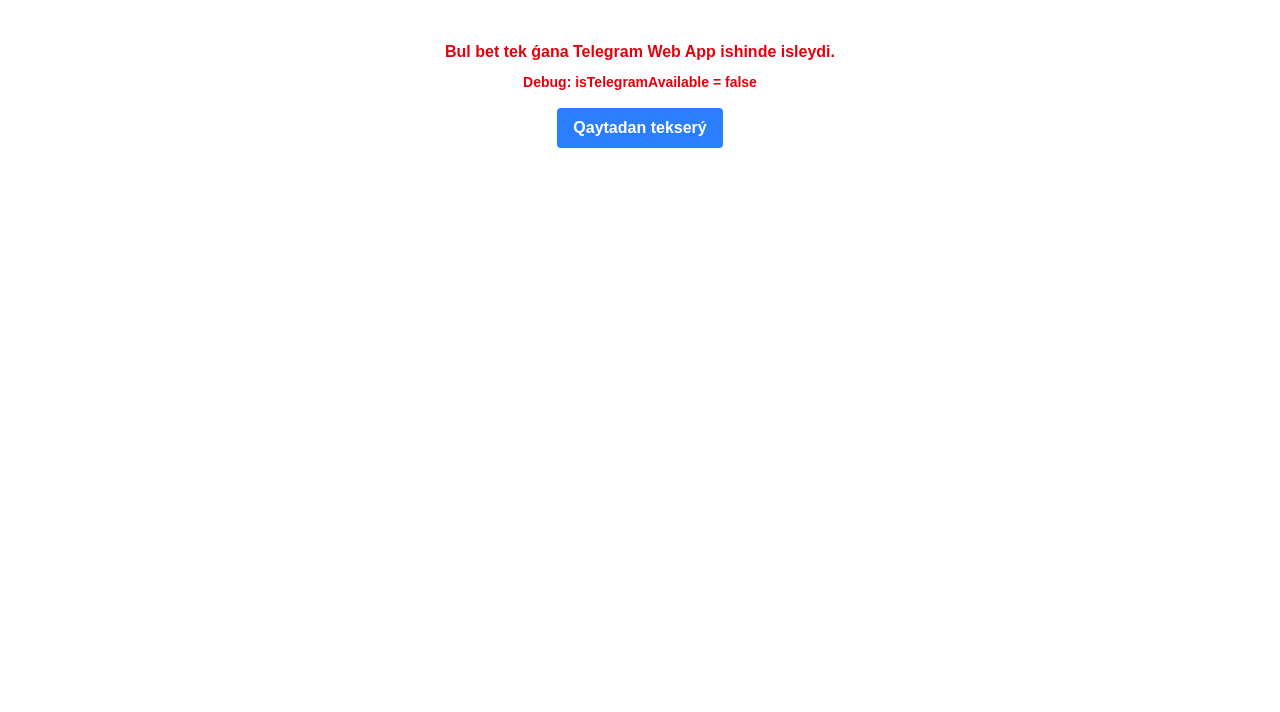
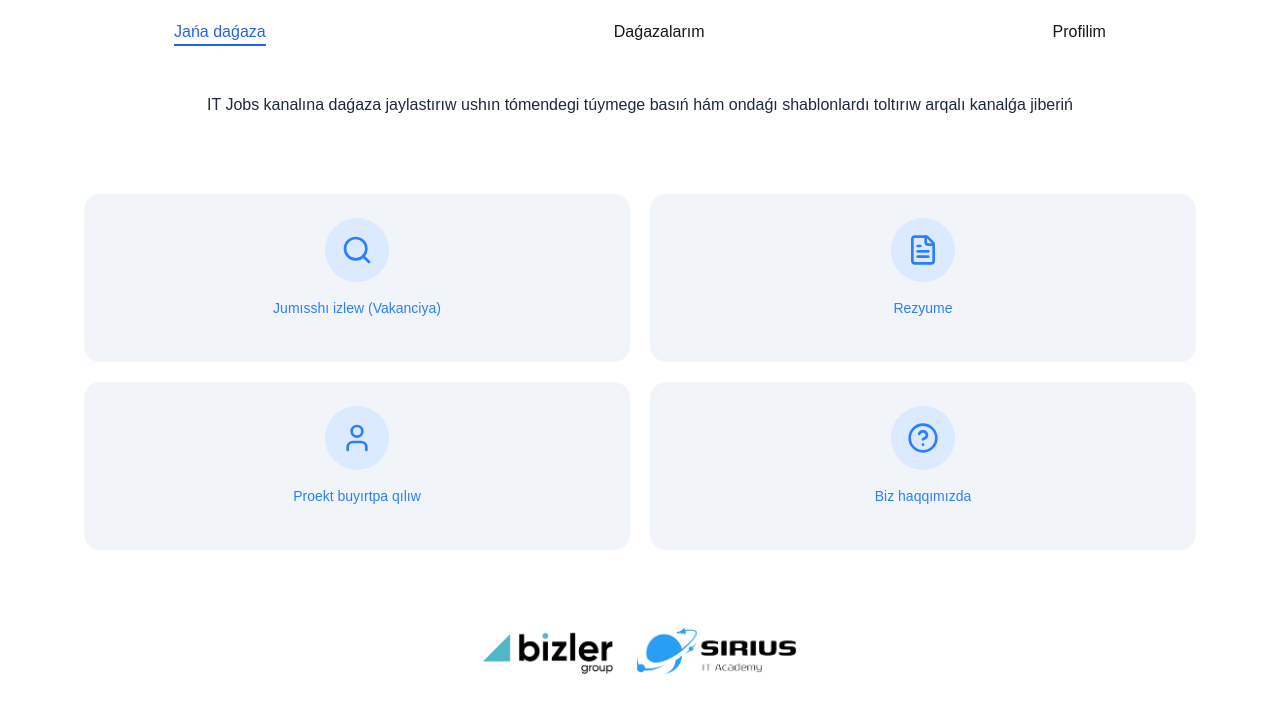
Before and after one commit to uabdirasul/online_jobs_bot_ui, a Next.js app: page / in a window 1280 px wide. Shown: the top 712 px of the page. Built offline with nearby package versions, Linux system fonts and the light colour scheme.

Commit message:
telegram guard later

```diff
--- a/app/layout.tsx
+++ b/app/layout.tsx
@@ -3,8 +3,6 @@
 import ReactQueryProvider from "@/components/ReactQueryProvider";
 import { ThemeProvider } from "next-themes";
 import { Geist, Geist_Mono } from "next/font/google";
-import Script from "next/script";
-import { useEffect, useState } from "react";
 import "./globals.css";
 
 const geistSans = Geist({
@@ -22,118 +20,17 @@
 }: Readonly<{
   children: React.ReactNode;
 }>) {
-  const [isTelegramAvailable, setIsTelegramAvailable] = useState<
-    boolean | null
-  >(null);
-  const [isLoading, setIsLoading] = useState(true);
-
-  const checkTelegramWebApp = () => {
-    console.log("Checking Telegram WebApp...");
-
-    if (typeof window !== "undefined") {
-      const tg = (window as any).Telegram?.WebApp;
-
-      console.log("Telegram object:", (window as any).Telegram);
-      console.log("WebApp object:", tg);
-
-      if (tg) {
-        console.log("Telegram WebApp found!");
-        tg.ready();
-
-        console.log("initData:", tg.initData);
-        console.log("initDataUnsafe:", tg.initDataUnsafe);
-
-        // More lenient check - if WebApp exists, consider it valid
-        const isRealTelegramWebApp = true; // Start with true for testing
-
-        setIsTelegramAvailable(isRealTelegramWebApp);
-      } else {
-        console.log("Telegram WebApp not found");
-        setIsTelegramAvailable(false);
-      }
-    } else {
-      console.log("Window not available");
-      setIsTelegramAvailable(false);
-    }
-    setIsLoading(false);
-  };
-
-  useEffect(() => {
-    // Check immediately
-    checkTelegramWebApp();
-
-    // Also check after delays to ensure script is loaded
-    const timeoutId1 = setTimeout(checkTelegramWebApp, 100);
-    const timeoutId2 = setTimeout(checkTelegramWebApp, 500);
-    const timeoutId3 = setTimeout(checkTelegramWebApp, 1000);
-
-    return () => {
-      clearTimeout(timeoutId1);
-      clearTimeout(timeoutId2);
-      clearTimeout(timeoutId3);
-    };
-  }, []);
-
-  if (isLoading) {
   return (
     <html lang="en" suppressHydrationWarning>
-        <head>
-          <Script
-            src="https://telegram.org/js/telegram-web-app.js"
-            strategy="beforeInteractive"
-            onLoad={() => {
-              console.log("Telegram script loaded via Script component");
-              setTimeout(checkTelegramWebApp, 100);
-            }}
-            onError={(e) => {
-              console.error("Failed to load Telegram script:", e);
-            }}
-          />
-        </head>
       <body
         className={`${geistSans.variable} ${geistMono.variable} antialiased`}
       >
-          <div className="text-center mt-10">Júklenip atır...</div>
-        </body>
-      </html>
-    );
-  }
-
-  return (
-    <html lang="en" suppressHydrationWarning>
-      <head>
-        <Script
-          src="https://telegram.org/js/telegram-web-app.js"
-          strategy="beforeInteractive"
-          onLoad={() => {
-            console.log("Telegram script loaded");
-          }}
-        />
-      </head>
-      <body
-        className={`${geistSans.variable} ${geistMono.variable} antialiased`}
-      >
-        {isTelegramAvailable ? (
         <ThemeProvider attribute="class" defaultTheme="system">
           <ReactQueryProvider>
             <Navbar />
             {children}
           </ReactQueryProvider>
         </ThemeProvider>
-        ) : (
-          <div className="text-center mt-10 text-red-600 font-semibold">
-            <p>Bul bet tek ǵana Telegram Web App ishinde isleydi.</p>
-            <p className="text-sm mt-2">
-              Debug: isTelegramAvailable = {String(isTelegramAvailable)}
-            </p>
-            <button
-              onClick={checkTelegramWebApp}
-              className="mt-4 px-4 py-2 bg-blue-500 text-white rounded"
-            >
-              Qaytadan tekserý
-            </button>
-          </div>
-        )}
       </body>
     </html>
   );
```
Lines whose indentation alone changed are shown as unchanged.
